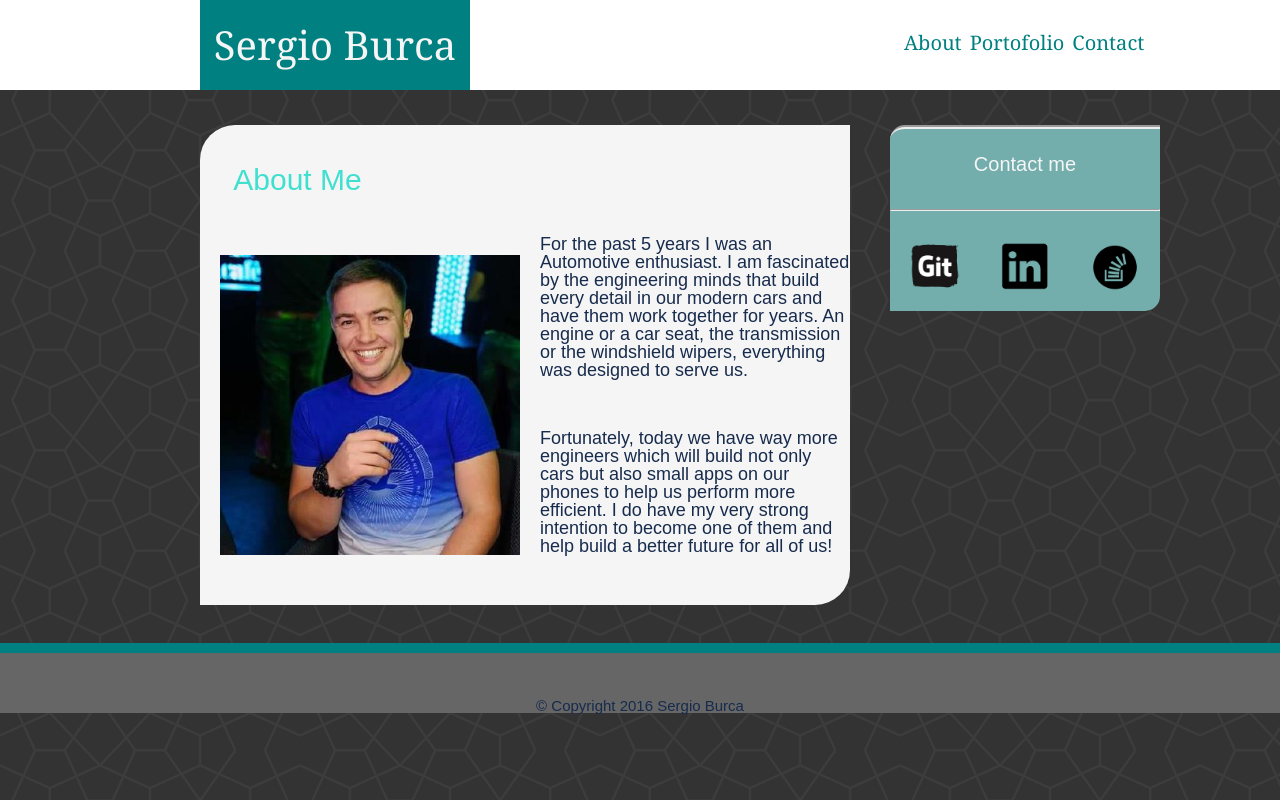
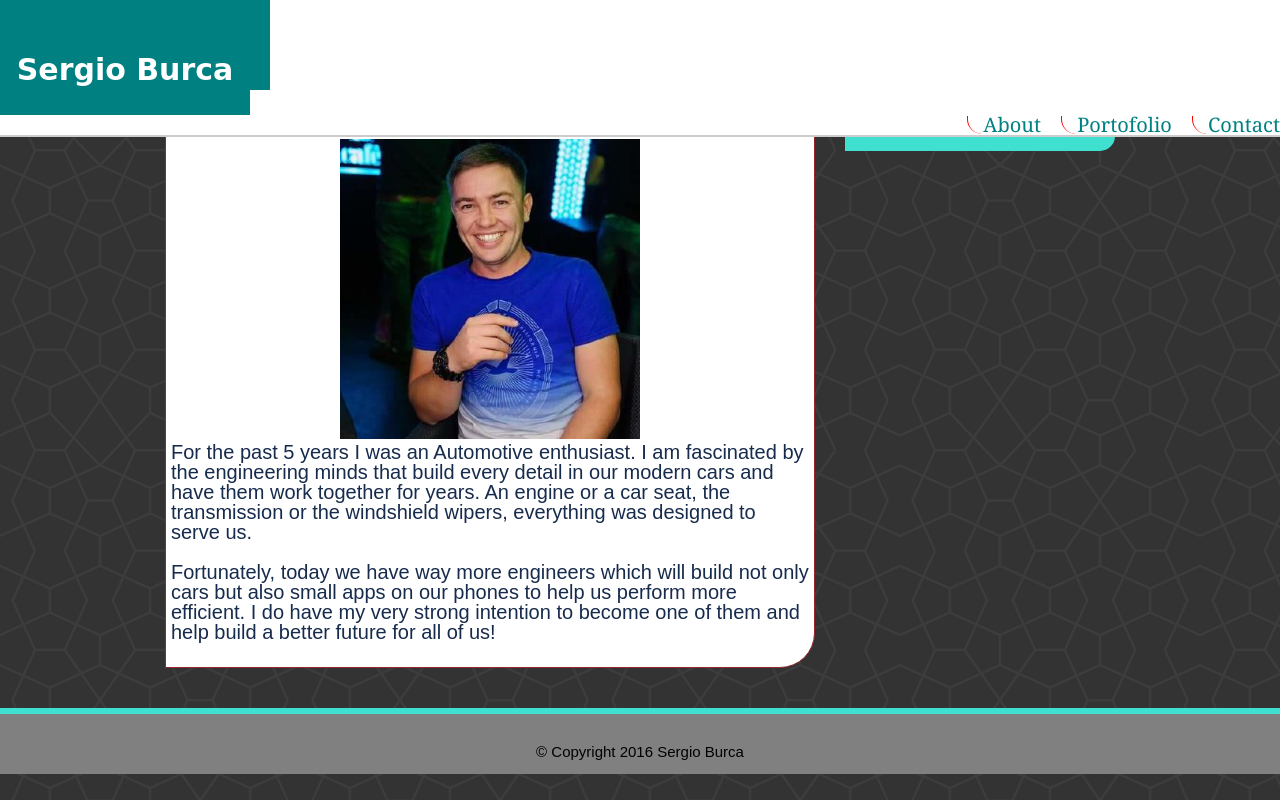
Before and after one commit to mecaniser/Basic-Portfolio, a PHP site: page /index.html in a window 1280 px wide; the page is wider, and only the part inside the window is pictured. Run offline with PHP 8.4, Linux system fonts and the light colour scheme.

Commit message:
Final touch on stylemain.css

```diff
--- a/assets/css/stylemain.css
+++ b/assets/css/stylemain.css
@@ -14,14 +14,24 @@ font-style: normal;
 header
         {
 font-family: Georgia, 'Times New Roman', Times, serif;
-background-color: #ffffff;
+position: fixed;
+z-index: 99;
 width: 100%;
-border-color: #cccccc;
+margin: 0 0 30px;
+overflow: auto;
+color: #fff;
+background: #fff;
+border-bottom: 2px solid #ccc;
+        }
+.box-cntnr
+        {
+width: 100%;
+max-width: 960px;
+margin: 0 auto;
+clear: both;
 height: 90px;
-list-style-type: none;
-padding-left: 200px;
-display: flex;
         }
+
 .box-name
         {
 height: 90px;
@@ -30,120 +40,163 @@ background-color: teal;
 padding-top: 25px;
 margin-right: 210px;
         }
-.box-name a
-        {
-text-decoration: none;
-        }
-.box-name :hover
+.box-cntnr :hover
         {
 background-color: steelblue;
 color: black;
-border-bottom-right-radius: 10px;
+border-bottom-right-radius: 15px;
 border-top-left-radius: 15px;
 border-bottom-left-radius: 15px;
 border-top-right-radius: 15px;
         }
 .box-nav
         {
-display: inline-block;
-width: 270px;
-margin-left: 220px;
-padding-top: 30px;
+margin-top: 25px;
+float: right;
         }
 .box-nav a
         {
-float: left;
-display: block;
+display: inline-block;
 color: teal;
-text-align:  center;
-padding: 3px 4px;
+text-align: center;
+padding-left: 15px;
 text-decoration: none;
 border-bottom-left-radius: 15px;
-border-top-right-radius: 15px;
+line-height: 18px;
+margin-left: 15px;
+border-left-style: groove;
+border-left-color: red;
+border-width: 1px;
         }
 .box-nav :hover
         {
 background-color: steelblue;
 color: black;
         }
+#cntnr-area
+        {
+padding-top: 130px;
+min-height: calc(100vh - 70px);
+        }
 .box-cntnr-area
-        {
-width: 960px;
-display: inline-block;
-margin-top: 35px;
-margin-bottom: 35px;
-margin-left: 200px;
-margin-right: 200px;
-        }
+{
+width: 100%;
+max-width: 950px;
+margin: 0 auto;
+clear: both;
+}
 .box-left
         {
-width: 650px;
-background-color: whitesmoke;
+max-width: 650px;
+width: 100%;
 float: left;
+padding: 5px;
+margin: 0 0 40px;
+background: #fff;
+border: 1px solid #ddd;
         }
 .box-right
         {
-background-color: #172B4D;
+background-color: turquoise;
 width: 270px;
 float: left;
-margin-left: 40px;
+margin-left: 30px;
         }
 textarea{
 width: 100%;
-padding: 25px;
+padding: 5px;
 border: 1px solid #ccc;
 border-radius: 70px;
-box-sizing: border-box;
-margin-top: 55px;
+/* box-sizing: border-box; */
+margin-top: 25px;
 margin-bottom: 16px;
 resize: vertical;
-font-size: 20px;
-height: 400px;
+font-size: 15px;
+height: 330px;
+font-family: Georgia, 'Times New Roman', Times, serif;
+line-height: 3;
+max-width: 585px;
         }
-img
+.pic
         {
 float: left;
-margin: 20px;
+margin: 6px;
+width: 200px;
+height: auto;
         }
-
+#mypic
+        {
+float: left;
+margin: 0 20px;
+width: 35%;
+height: 35%;
+border-top: turquoise solid 3px;
+        }
 .imgpng
         {
 width: 50px;
-margin-right: 20px;
+margin-left: 30px;
+float: left;
+margin-top: 30px;
+margin-bottom: 20px;
         }
 h1
         {
-color: whitesmoke;background-color: teal;font-size: 40px;
+float: left;
+width: 250px;
+height: 90px;
+font-family: cursive;
+font-size: 30px;
+font-weight: 700;
+line-height: 90px;
+color: #fff;
+text-align: center;
+text-decoration: none;
+background: teal;
         }
 h6      {
 font-size: 15px;
-margin: auto;
+color: black;
         }
 h2      {
+font-family: Georgia, 'Times New Roman', Times, serif;
 color: turquoise;
-margin-bottom: 40px;
-width: 30%;
+padding-bottom: 20px;
+width: 40%;
 margin-top: 40px;
 font-size: 30px;
+line-height: 50px;
+border-bottom: 3px solid red;
+font-weight: 700;
+margin-bottom: 20px;
         }
 p       {
 text-align: left;
-font-size: 18px;
-margin-left: 20px;
-margin-bottom: 50px;
+margin-bottom: 20px;
         }
 h3      {
-color: whitesmoke;
-padding-bottom: 25px;
-padding-top: 25px;
+margin: 5px auto;
+color: black;
+        }
+h5
+        {
+margin-top: 30px;
+border-right: 3px solid red;
+width: 25%;
+font-size: 35px;
+        }
+h4
+        {
+margin-top: 30px;
+border-right: 3px solid red;
+width: 25%;
+font-size: 35px;
         }
 .rcorners1
         {
 border-bottom-right-radius: 15px;
 border-top-style: groove;
-background: #73AEAC;
-padding: 0px;
-width: 270px;
+
 border-top-left-radius: 15px;
 border-top-width: 4px;
         }
@@ -157,14 +210,15 @@ border-right-style: ridge;
         }
 footer
         {
-width: 100%;
-margin-left: auto;
-margin-right: auto;
-background-color: #666666;
-padding-top: 45px;
-border-top-width: 10px;
-border-style: solid;
-border-color: teal;
+padding: 30px 0;
+clear: both;
+height: 50px;
+font-size: 12px;
+color: lightslategrey;
+text-align: center;
+background: gray;
+border-top: 6px solid turquoise;
+
         }
 /* Sylesheet de la Petru pn pagina de contacte */
 input[type=text], select
@@ -206,7 +260,3 @@ background-color: bisque;
 border-bottom-right-radius: 25px;
 border-top-left-radius: 25px;
         }
-.pic
-        {
-width: 285px;
-        }
```
